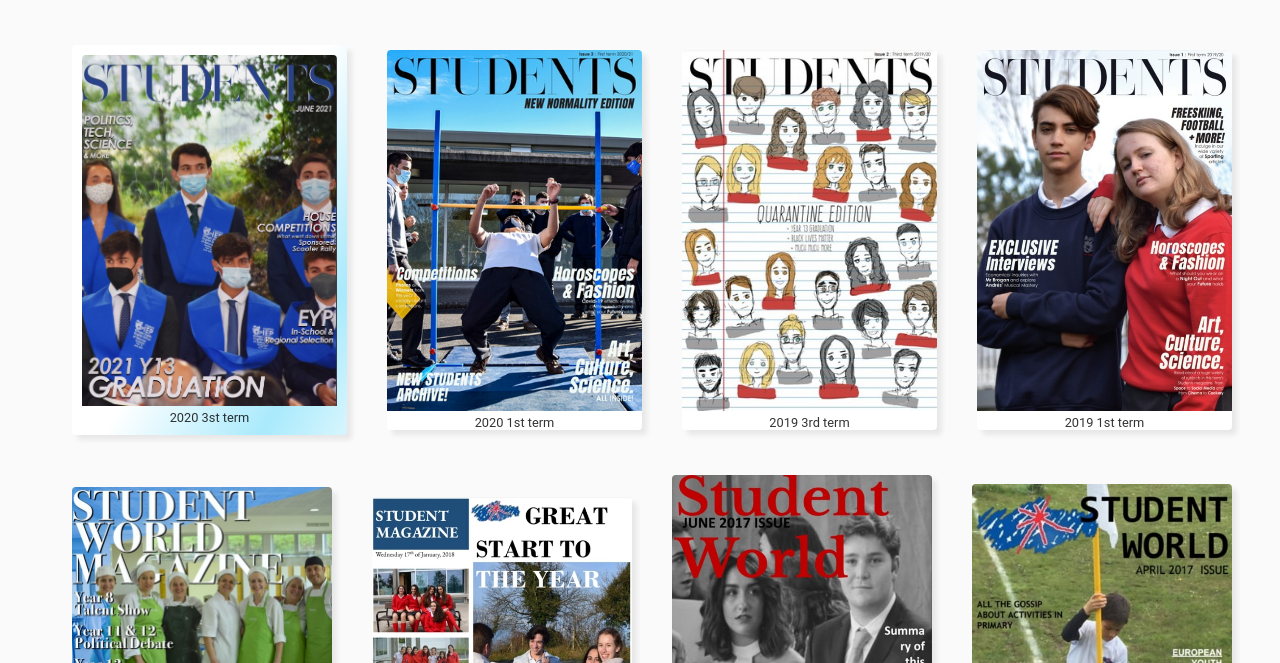
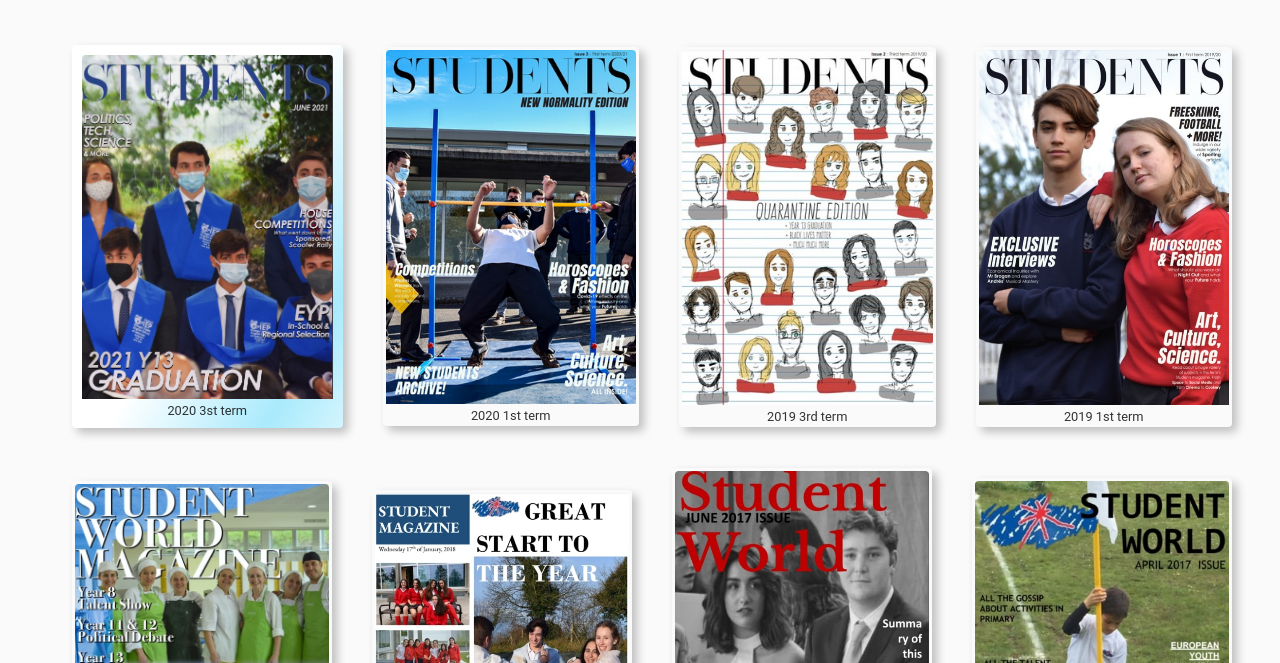
Before and after one commit to tomasiep/MagArchive, a plain HTML site: page index.html in a window 1280 px wide. Shown: the part 137-800 px from the top of the page. Drawn offline with nearby package versions, Linux system fonts and the light colour scheme.

Commit message:
tweaks to css
I'm not sure if I like it or not, but yeeet

```diff
--- a/style.css
+++ b/style.css
@@ -10,7 +10,7 @@
 }
 
 .highlight {
-    padding: 10px;
+    padding: 10px !important;
     color: rgba(0, 0, 0, 0);
     border-radius: 10px;
     animation-duration: 1.7s;
@@ -88,13 +88,14 @@ figcaption {
 }
 
 .mag {
+    padding: 3px;
     flex: 0 0 auto;
     margin: 0.5rem;
-    box-shadow: 5px 5px 5px #00000013;
+    box-shadow: 5px 5px 10px #0000003d;
     border-radius: 4px;
     transition-duration: 0.5s;
     max-width: calc(45% - 0.5rem);
-    background-color: rgb(255, 255, 255);
+    background-color: rgb(250, 250, 250);
 }
 
 .mag:hover {
```
